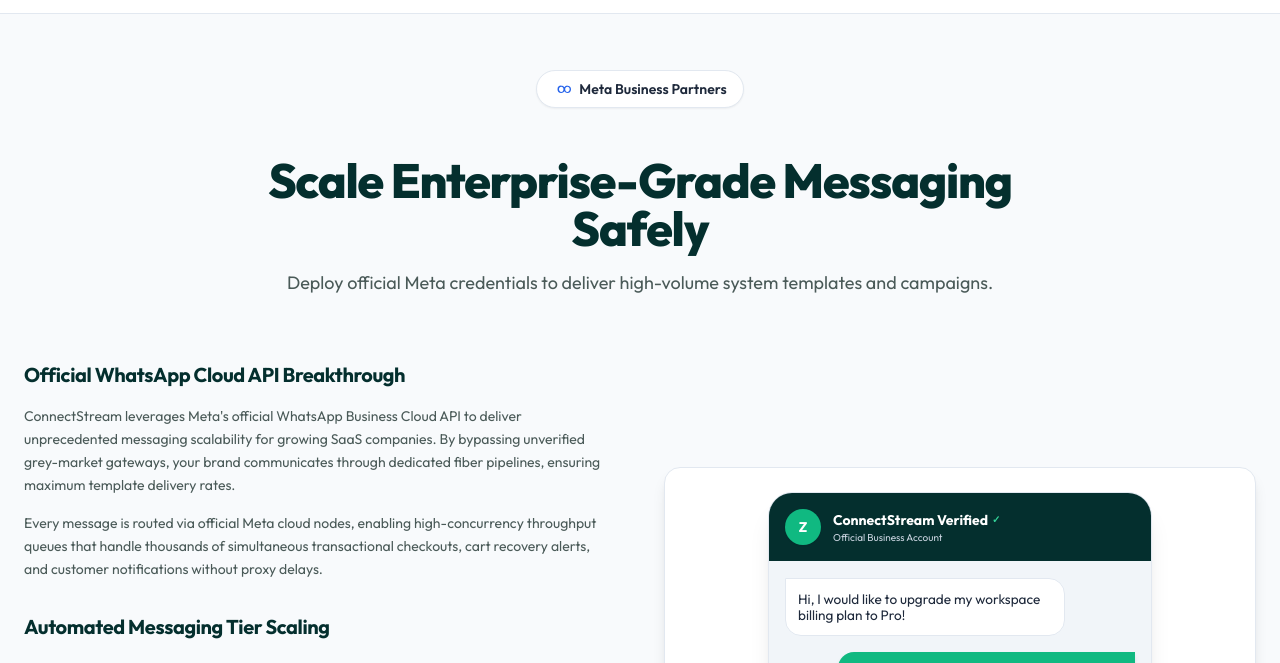
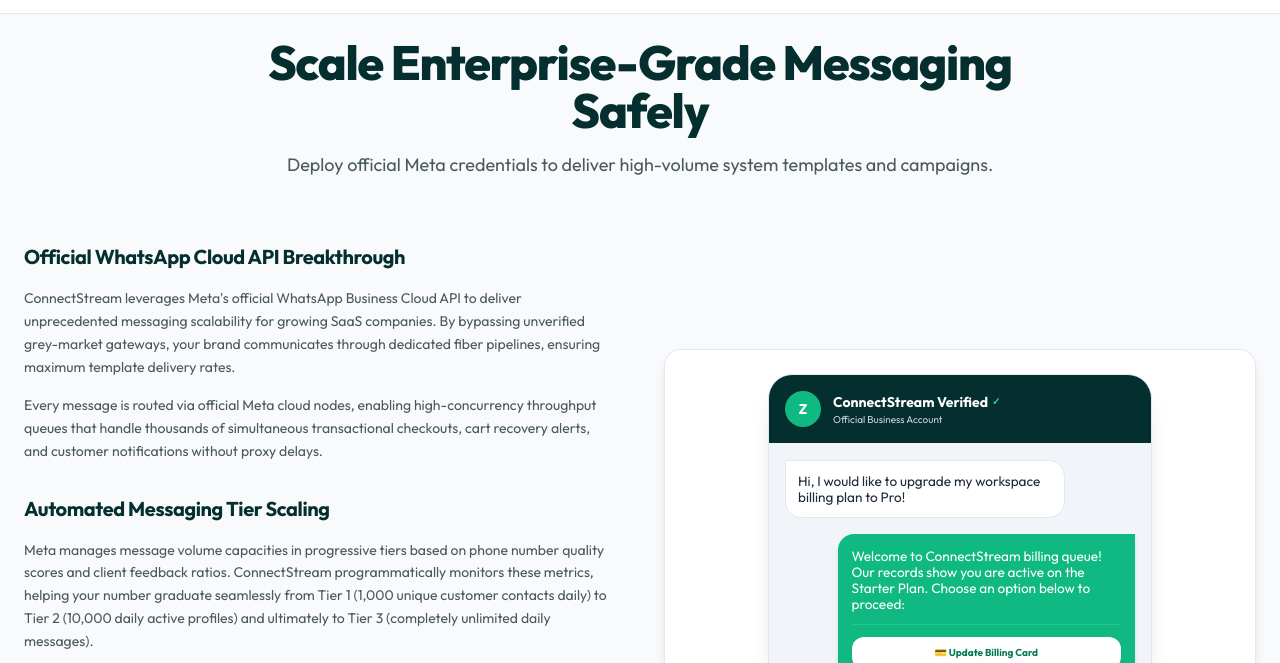
Before and after one commit to nandhanaps94-collab/Zaptick-Saas, a plain HTML site: page whatsapp-api.html in a window 1280 px wide. Shown: the part 67-730 px from the top of the page. Drawn offline with nearby package versions, Linux system fonts and the light colour scheme.

Commit message:
brand: completely delete Meta Business Partner badges and indicators from all page headers and body components

```diff
--- a/whatsapp-api.html
+++ b/whatsapp-api.html
@@ -222,15 +222,7 @@
     </script>
   </header>
 
-<!-- Top Center Verification Badge -->
-  <div class="w-full flex flex-col items-center justify-center pt-8 pb-12 bg-transparent">
-    <div class="inline-flex items-center gap-2 bg-white border border-slate-200 rounded-full px-4 py-2 text-sm font-semibold text-slate-800 shadow-sm">
-      <svg class="text-blue-600" width="18" height="18" fill="currentColor" viewBox="0 0 24 24">
-        <path d="M19.14 7.5a4.86 4.86 0 0 0-4.06 2.06c-1-1.42-2.39-2.06-4.06-2.06A4.93 4.93 0 0 0 6 12.36a4.93 4.93 0 0 0 5.08 4.86c1.67 0 3.06-.64 4.06-2.06a4.86 4.86 0 0 0 4.06 2.06A4.93 4.93 0 0 0 24 12.36 4.93 4.93 0 0 0 19.14 7.5zm-8.06 8.36c-1.89 0-3.08-1.52-3.08-3.5 0-1.92 1.19-3.5 3.08-3.5 1.77 0 2.87 1.34 2.87 3.5 0 2.22-1.1 3.5-2.87 3.5zm8.06 0c-1.77 0-2.87-1.34-2.87-3.5 0-2.22 1.1-3.5 2.87-3.5 1.89 0 3.08 1.52 3.08 3.5 0 1.98-1.19 3.5-3.08 3.5z"/>
-      </svg>
-      <span>Meta Business Partners</span>
-    </div>
-  </div>
+
 
 <main class="max-w-7xl mx-auto px-6 pb-24">
   <!-- Title and Subtitle -->
```
Also changed, not shown: about-us.html (+2 -2 lines), blog.html (+2 -2 lines), broadcast-manager.html (+1 -9 lines), chatbot-builder.html (+1 -9 lines), click-to-whatsapp.html (+1 -9 lines), contact-us.html (+2 -2 lines), developers.html (+2 -2 lines), index.html (+3 -11 lines), integrations.html (+2 -2 lines), meta-infrastructure.html (+1 -9 lines), partner-program.html (+2 -2 lines), platform-docs.html (+2 -2 lines), pricing.html (+2 -2 lines), privacy-policy.html (+2 -2 lines), 2 more files.
